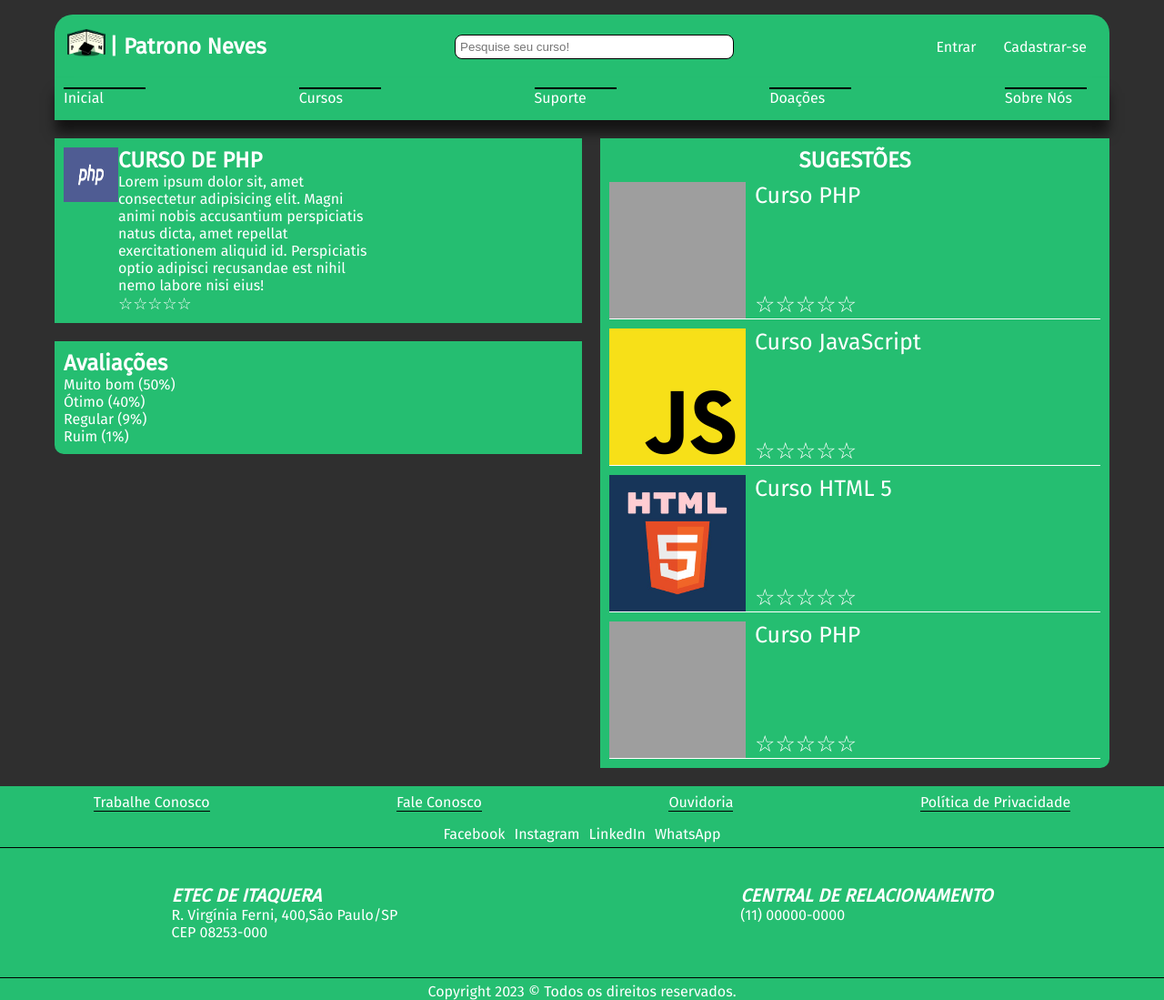
After one commit to FolksNP/TCC, a PHP site: page /sugestCurso.php in a window 1280 px wide. The commit adds this page. Shown: the whole page at 91% size. Run offline with PHP 8.4, Linux system fonts and the light colour scheme; a stand-in replaces the project's code that opens the database connection; grey boxes are pictures that could not be loaded.

Commit message:
atz
atz-kayky

```diff
--- a/header.php
+++ b/header.php
@@ -20,8 +20,8 @@
 
             </div>
             <div class="lista">
-                    <p>Inicial</p>
-                    <p><a href="cursos.php">Cursos</a></p>
+                    <p><a href="inicial.php">Inicial</a></p>
+                    <p><a href="sugestCurso.php">Cursos</a></p>
                     <p>Suporte</p>
                     <p>Doações</p>
                     <p>Sobre Nós</p>
--- a/style.css
+++ b/style.css
@@ -227,4 +227,73 @@ body {
   display: flex;
   justify-content: center;
   padding-top: 5px;
+}
+
+.tudo-sugest {
+  display: flex;
+  font-family: "Fira Sans", sans-serif;
+  color: white;
+  justify-content: space-between;
+}
+.tudo-sugest .esquerda {
+  max-width: 50%;
+  border-bottom-left-radius: 10px;
+}
+.tudo-sugest .esquerda .esquerda-txt {
+  max-width: 50%;
+}
+.tudo-sugest .esquerda img {
+  width: 60px;
+  height: 60px;
+}
+.tudo-sugest .esquerda .esquerda-cima {
+  display: flex;
+  margin-left: 60px;
+  margin-top: 20px;
+  background-color: #25BE71;
+  padding: 10px;
+}
+.tudo-sugest .esquerda .esquerda-baixo {
+  margin-left: 60px;
+  margin-top: 20px;
+  background-color: #25BE71;
+  padding: 10px;
+  border-bottom-left-radius: 10px;
+}
+.tudo-sugest .direita {
+  width: 50%;
+  margin-left: 20px;
+  margin-top: 20px;
+  margin-right: 60px;
+  background-color: #25BE71;
+  display: flex;
+  flex-direction: column;
+  border-bottom-right-radius: 10px;
+  padding: 10px;
+}
+.tudo-sugest .direita .direita-txt {
+  text-align: center;
+}
+.tudo-sugest .direita .direita-curso {
+  align-items: center;
+  font-size: 25px;
+}
+.tudo-sugest .direita .direita-curso .img-curso {
+  display: flex;
+  margin-top: 10px;
+  border-bottom: solid 1px rgb(255, 255, 255);
+}
+.tudo-sugest .direita .direita-curso .img-curso .avaliacao {
+  display: flex;
+  flex-direction: column;
+  justify-content: space-between;
+}
+.tudo-sugest .direita .direita-curso img {
+  width: 150px;
+  height: 150px;
+  margin-right: 10px;
+}
+.tudo-sugest .estrela {
+  display: flex;
+  font-size: large;
 }/*# sourceMappingURL=style.css.map */
--- a/style.scss
+++ b/style.scss
@@ -293,4 +293,89 @@ p:nth-child(4){
 
 
 
-//tentativa de carrossel
+//aqui começa a sugestão de cursos
+.tudo-sugest{
+    display: flex;
+
+    font-family: $font-primaria;
+    color: white;
+    justify-content: space-between;
+    .esquerda{
+
+        max-width: 50%;
+
+        border-bottom-left-radius: 10px;
+
+        .esquerda-txt{
+            max-width: 50%;
+        }
+        img{
+            width: 60px;
+            height: 60px;
+        }
+        .esquerda-cima{
+            display: flex;
+            margin-left: $margin-total;
+            margin-top: 20px;
+            background-color: $cor-primaria;
+            padding: 10px;
+        }
+        .esquerda-baixo{
+            margin-left: $margin-total;
+            margin-top: 20px;
+            background-color: $cor-primaria;
+            padding: 10px;
+            border-bottom-left-radius: 10px;
+
+        }
+    }
+
+    .direita{
+        width: 50%;
+        margin-left: 20px;
+        margin-top: 20px;
+        margin-right: $margin-total;
+        background-color: $cor-primaria;
+        display: flex;
+        flex-direction: column;
+        border-bottom-right-radius: 10px;
+        padding: 10px;
+        .direita-txt{
+
+            text-align: center;
+        }
+        .direita-curso{
+            align-items: center;
+            font-size: 25px;
+
+
+
+            .img-curso{
+                display: flex;
+                margin-top: 10px;
+                border-bottom: solid 1px rgb(255, 255, 255);
+                .avaliacao{
+                    display: flex;
+                    flex-direction: column;
+                    justify-content: space-between;
+
+
+                }
+            }
+
+        img{
+            width: 150px;
+            height: 150px;
+            margin-right: 10px;
+
+        }
+    }
+    }
+    .estrela{
+        display: flex;
+
+        font-size: large;
+        //width: 90px;
+        //height: 90px;
+    }
+}
--- /dev/null
+++ b/sugestCurso.php
@@ -0,0 +1,78 @@
+<!DOCTYPE html>
+<html lang="pt-br">
+<head>
+    <meta charset="UTF-8">
+    <meta http-equiv="X-UA-Compatible" content="IE=edge">
+    <meta name="viewport" content="width=device-width, initial-scale=1.0">
+    <link rel="script" href="carrossel.js">
+    <link rel="stylesheet" href="style.css">
+    <script src="script.js" defer></script>
+    <title>Document</title>
+</head>
+<body>
+    <?php
+    include('header.php');
+    ?>
+    <div class="tudo-sugest">
+
+        <div class="esquerda">
+
+                <div class="esquerda-cima">
+                            <div class="esquerda-img">
+                                <img src="imgs/php.jpg" alt="">
+                            </div>
+                            <div class="esquerda-txt">
+                                    <p><h2>CURSO DE PHP</h2></p>
+                                    <P>Lorem ipsum dolor sit, amet consectetur adipisicing elit. Magni animi nobis accusantium perspiciatis natus dicta,
+                                         amet repellat exercitationem aliquid id. Perspiciatis optio adipisci recusandae est nihil nemo labore nisi eius!</P>
+                                         <div class="estrela">☆☆☆☆☆</div>
+                            </div>
+                    </div>
+
+                 <div class="esquerda-baixo">
+                        <h2>Avaliações </h2>
+                        <P>Muito bom (50%)</P>
+                        <p>Ótimo (40%)</p>
+                        <p>Regular (9%)</p>
+                        <P>Ruim (1%)</P>
+                    </div>
+
+        </div>
+
+        <div class="direita">
+
+            <div class="direita-txt">
+                <h2>SUGESTÕES</h2>
+                </div>
+
+                <div class="direita-curso">
+                    <div class="img-curso">
+                    <img src="imgs/php" alt="">
+                   <div class="avaliacao">
+                    <p>Curso PHP</p>
+                   <p> ☆☆☆☆☆</p></div>
+                   </div>
+                   <div class="img-curso">
+                    <img src="imgs/java.jpg" alt="">
+                   <div class="avaliacao">
+                    <p>Curso JavaScript</p>
+                   <p> ☆☆☆☆☆</p></div>
+                   </div> <div class="img-curso">
+                    <img src="imgs/html.jpg" alt="">
+                   <div class="avaliacao">
+                    <p>Curso HTML 5</p>
+                   <p> ☆☆☆☆☆</p></div>
+                   </div> <div class="img-curso">
+                    <img src="imgs/php" alt="">
+                   <div class="avaliacao">
+                    <p>Curso PHP</p>
+                   <p> ☆☆☆☆☆</p></div>
+                   </div>
+                </div>
+        </div>
+    </div>
+    <?php
+    include('footer.php');
+    ?>
+</body>
+</html>
```
Also changed, not shown: imgs/html.jpg (added), imgs/java.jpg (added), imgs/php.jpg (added), 1 other file.
